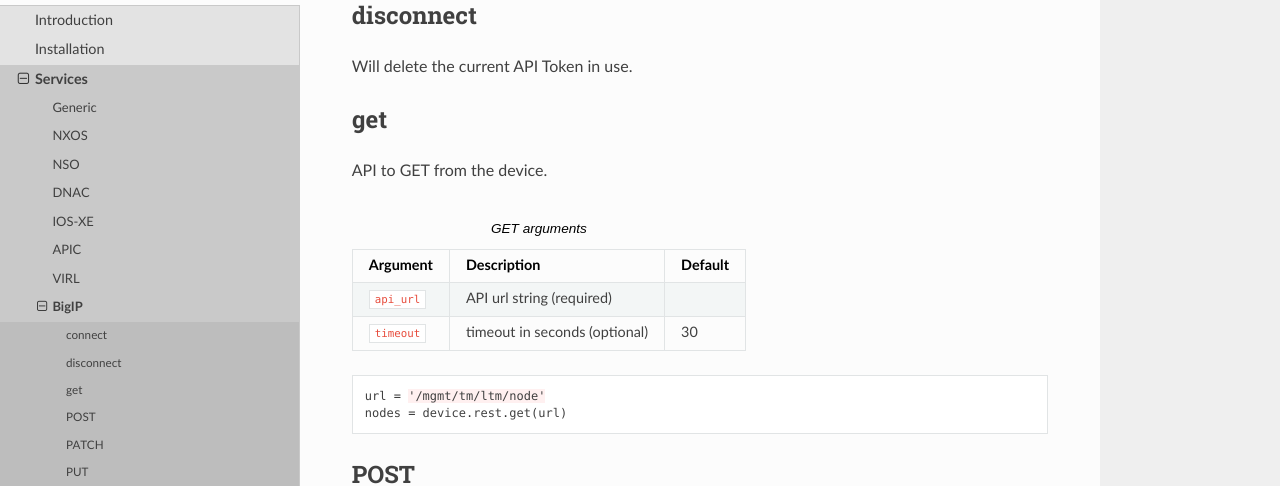
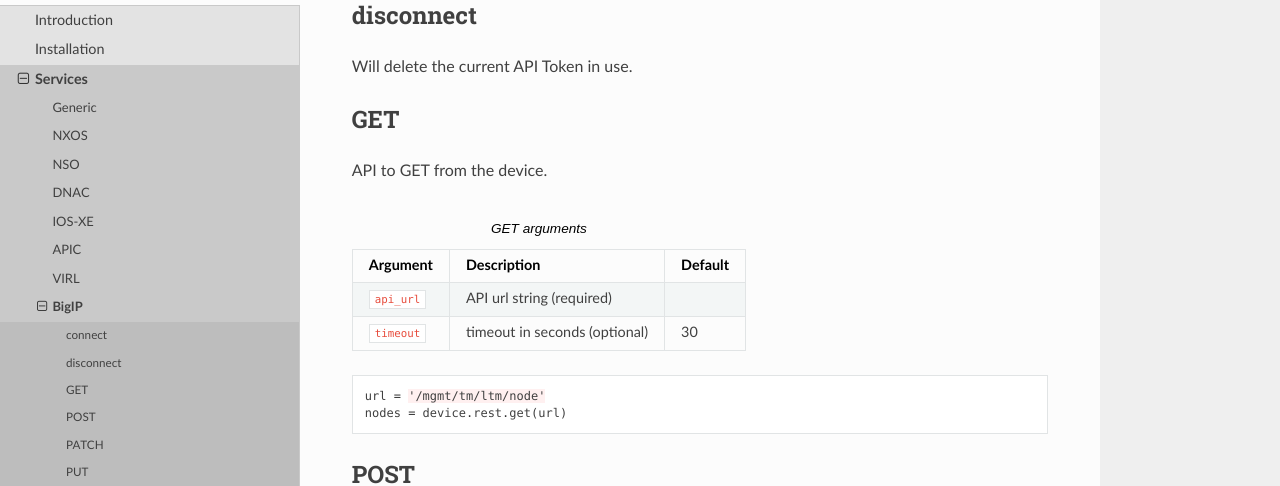
Before and after one commit to CiscoTestAutomation/rest, a Sphinx documentation site: the page built from connector/docs/user_guide/services/bigip.rst, in a window 1280 px wide and 900 px high, scrolled down 913 px. Shown: the part 157-643 px from the top of the window. Built offline with Sphinx 7.4.7 and the Read the Docs theme 2.0.0, drawn with Linux system fonts in a browser that asks for light colours.

```diff
--- a/connector/docs/user_guide/services/bigip.rst
+++ b/connector/docs/user_guide/services/bigip.rst
@@ -61,7 +61,7 @@ disconnect
 Will delete the current API Token in use.
 
 
-get
+GET
 ---
 
 API to GET from the device.
```
